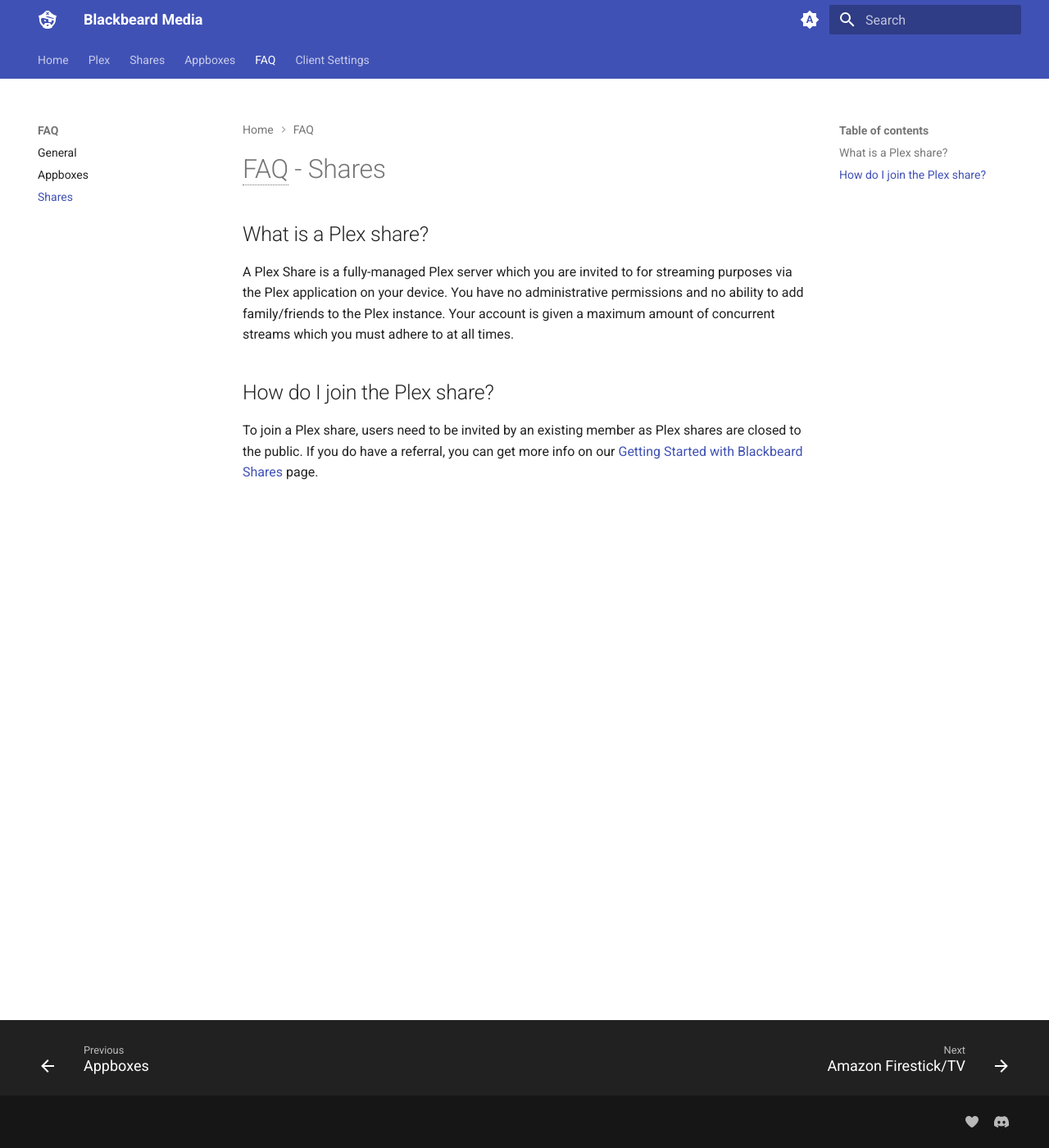
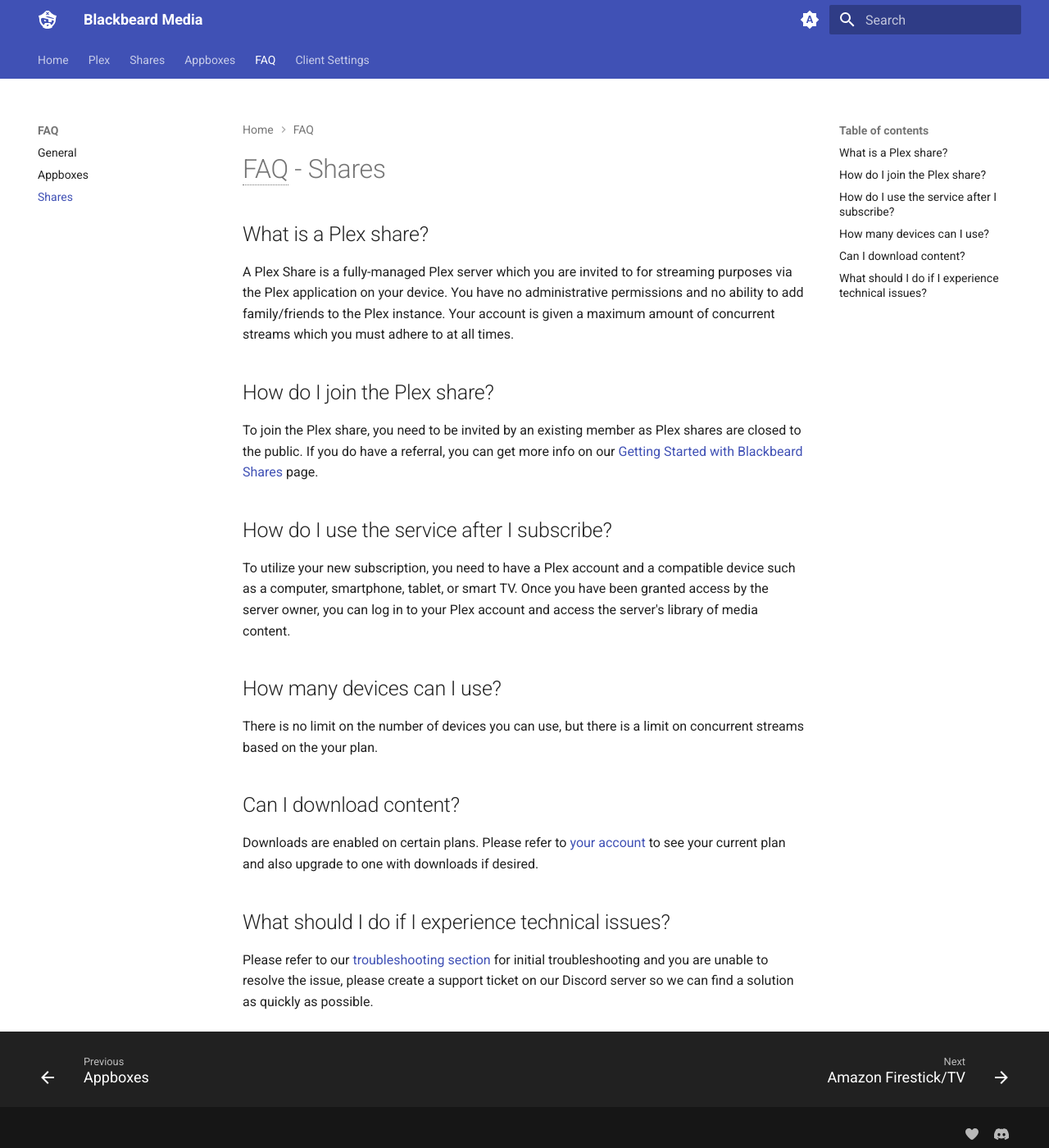
Before and after one commit to neomedia6989/docs-2, an MkDocs documentation site: the page built from docs/faq/shares.md, in a window 1280 px wide and 1400 px high. Shown: the whole window at 82% size. Built offline with MkDocs 1.6.1 and Material for MkDocs 9.7.7, drawn with Linux system fonts in a browser that asks for light colours.

Commit message:
Update shares.md

```diff
--- a/docs/faq/shares.md
+++ b/docs/faq/shares.md
@@ -6,4 +6,18 @@
 
 ## How do I join the Plex share?
 
-To join a Plex share, users need to be invited by an existing member as Plex shares are closed to the public. If you do have a referral, you can get more info on our [Getting Started with Blackbeard Shares](../shares/getting-started.md) page.
+To join the Plex share, you need to be invited by an existing member as Plex shares are closed to the public. If you do have a referral, you can get more info on our [Getting Started with Blackbeard Shares](../shares/getting-started.md) page.
+
+## How do I use the service after I subscribe?
+
+To utilize your new subscription, you need to have a Plex account and a compatible device such as a computer, smartphone, tablet, or smart TV. Once you have been granted access by the server owner, you can log in to your Plex account and access the server's library of media content.
+
+## How many devices can I use?
+There is no limit on the number of devices you can use, but there is a limit on concurrent streams based on the your plan.
+
+## Can I download content?
+Downloads are enabled on certain plans. Please refer to [your account](https://blackbeard.media/my-account) to see your current plan and also upgrade to one with downloads if desired.
+
+## What should I do if I experience technical issues?
+
+Please refer to our [troubleshooting section](#) for initial troubleshooting and you are unable to resolve the issue, please create a support ticket on our Discord server so we can find a solution as quickly as possible.
```
